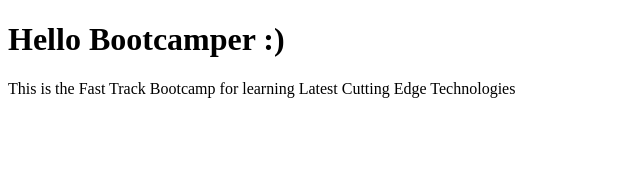
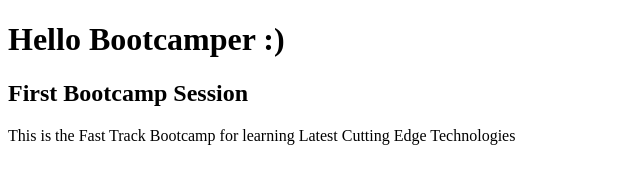
Before and after one commit to Saifullah455/Bootcamp2020Sample, a plain HTML site: page index.html in a window 1280 px wide. Shown: the whole page, without its empty margins (0-640 px from the left). Drawn offline with Linux system fonts and the light colour scheme.

Commit message:
Add Some Content

```diff
--- a/index.html
+++ b/index.html
@@ -7,6 +7,7 @@
 </head>
 <body>
     <h1>Hello Bootcamper :)</h1>
+    <h2>First Bootcamp Session</h2>
     <p>This is the Fast Track Bootcamp for learning Latest Cutting Edge Technologies</p>
 </body>
 </html>
```
